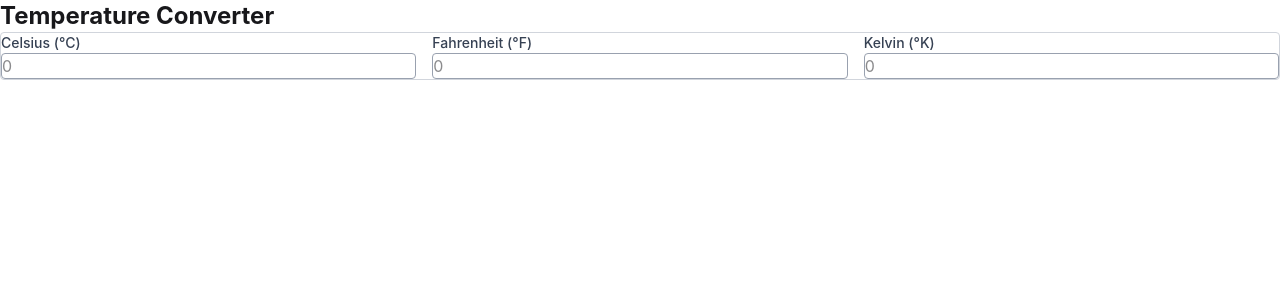
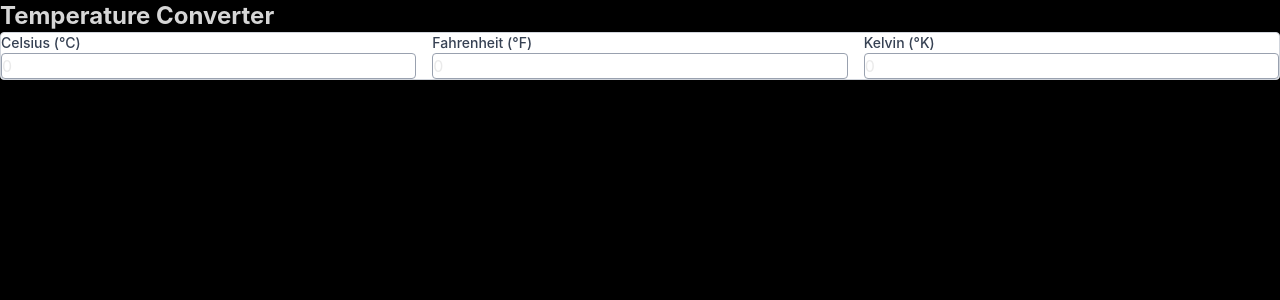
Before and after one commit to JosephM-dvt/Temperature_Converter, a React (Vite) app: page / in a window 1280 px wide. Shown: the top 300 px of the page. Built offline with nearby package versions, Linux system fonts and the light colour scheme.

Commit message:
daisy ui theme

```diff
--- a/src/index.css
+++ b/src/index.css
@@ -1,2 +1,38 @@
 @import "tailwindcss";
 @plugin "daisyui";
+
+
+@plugin "daisyui/theme" {
+  name: "black";
+  default: true;
+  prefersdark: false;
+  color-scheme: "dark";
+  --color-base-100: oklch(0% 0 0);
+  --color-base-200: oklch(19% 0 0);
+  --color-base-300: oklch(22% 0 0);
+  --color-base-content: oklch(87.609% 0 0);
+  --color-primary: oklch(35% 0 0);
+  --color-primary-content: oklch(100% 0 0);
+  --color-secondary: oklch(35% 0 0);
+  --color-secondary-content: oklch(100% 0 0);
+  --color-accent: oklch(35% 0 0);
+  --color-accent-content: oklch(100% 0 0);
+  --color-neutral: oklch(35% 0 0);
+  --color-neutral-content: oklch(100% 0 0);
+  --color-info: oklch(45.201% 0.313 264.052);
+  --color-info-content: oklch(89.04% 0.062 264.052);
+  --color-success: oklch(51.975% 0.176 142.495);
+  --color-success-content: oklch(90.395% 0.035 142.495);
+  --color-warning: oklch(96.798% 0.211 109.769);
+  --color-warning-content: oklch(19.359% 0.042 109.769);
+  --color-error: oklch(62.795% 0.257 29.233);
+  --color-error-content: oklch(12.559% 0.051 29.233);
+  --radius-selector: 0rem;
+  --radius-field: 0rem;
+  --radius-box: 0rem;
+  --size-selector: 0.25rem;
+  --size-field: 0.25rem;
+  --border: 1px;
+  --depth: 0;
+  --noise: 0;
+}
```
